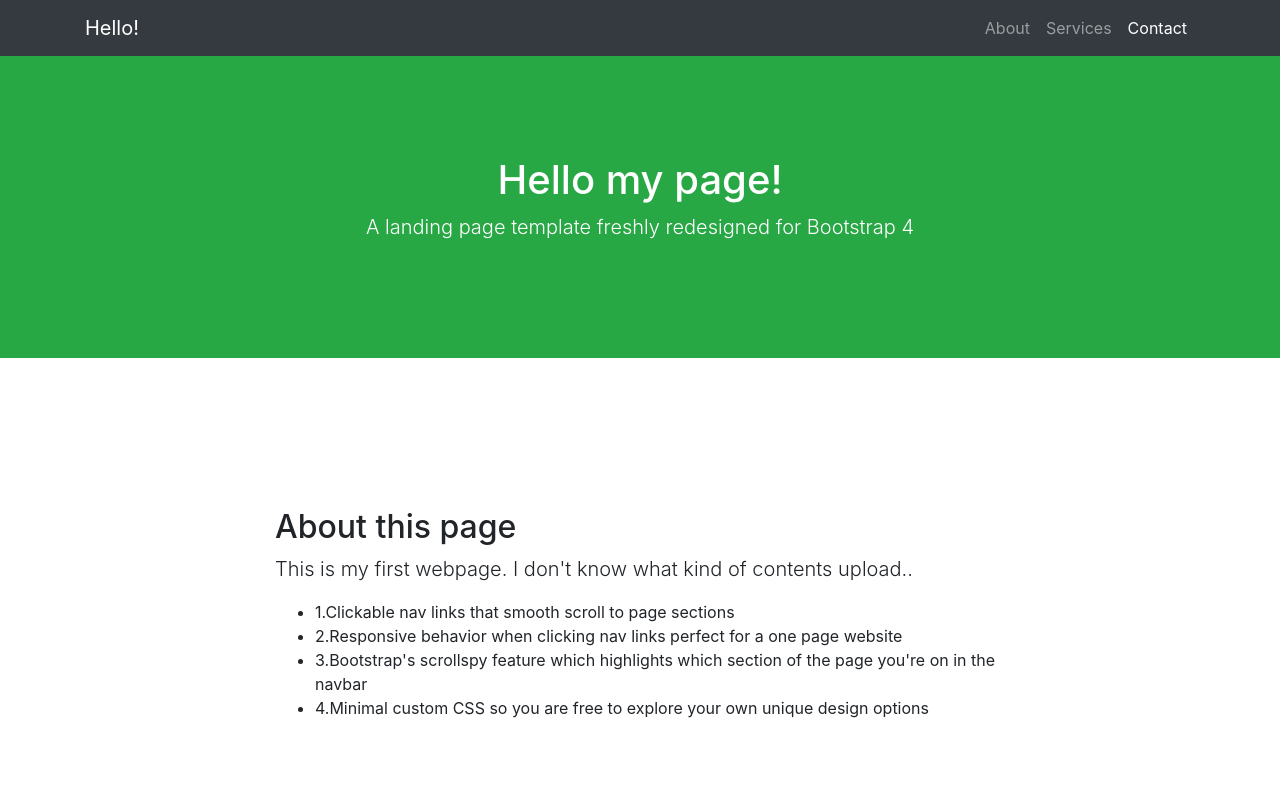
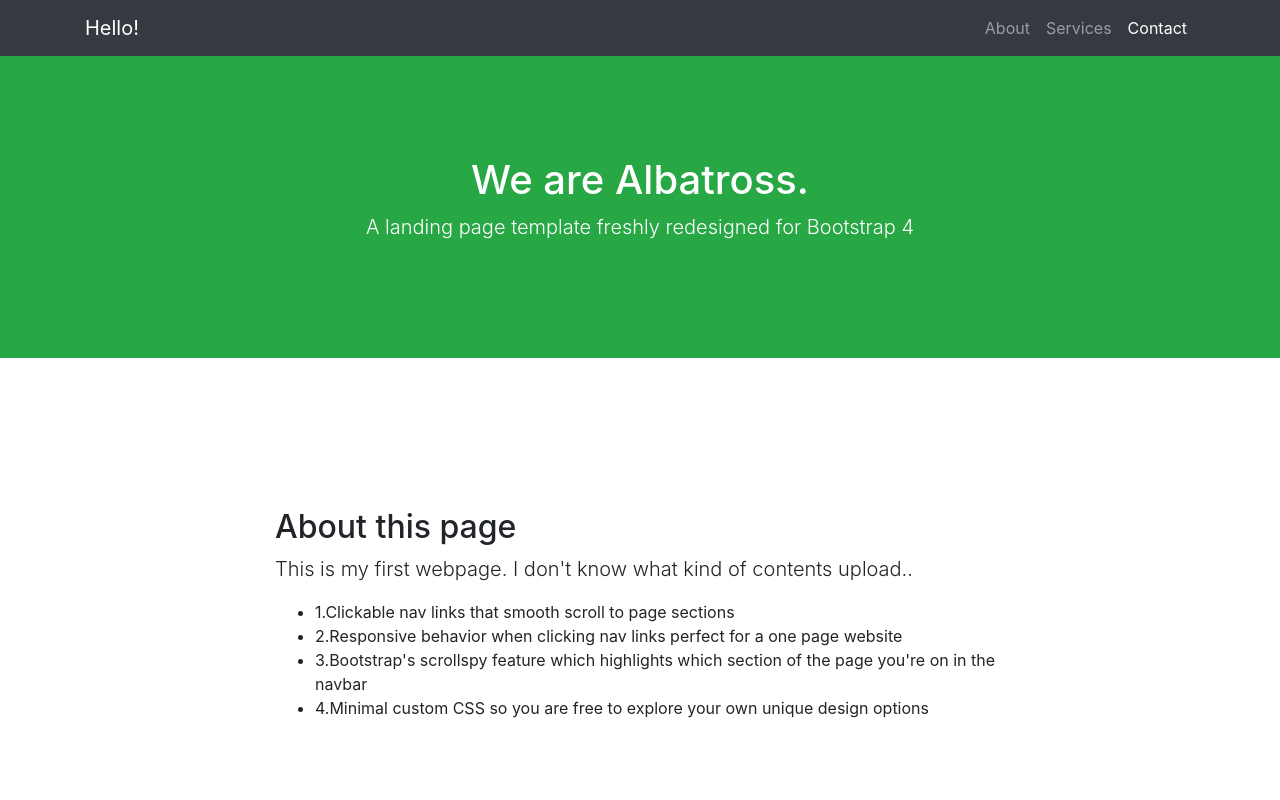
Before and after one commit to moruku36/ken.github.io, a plain HTML site: page index.html in a window 1280 px wide. Shown: the top 800 px of the page. Drawn offline with Linux system fonts and the light colour scheme.

Commit message:
googlecommit2

```diff
--- a/index.html
+++ b/index.html
@@ -46,7 +46,7 @@
 
     <header class="bg-success text-white">
       <div class="container text-center">
-        <h1>Hello my page!</h1>
+        <h1>We are Albatross.</h1>
         <p class="lead">A landing page template freshly redesigned for Bootstrap 4</p>
       </div>
     </header>
```
